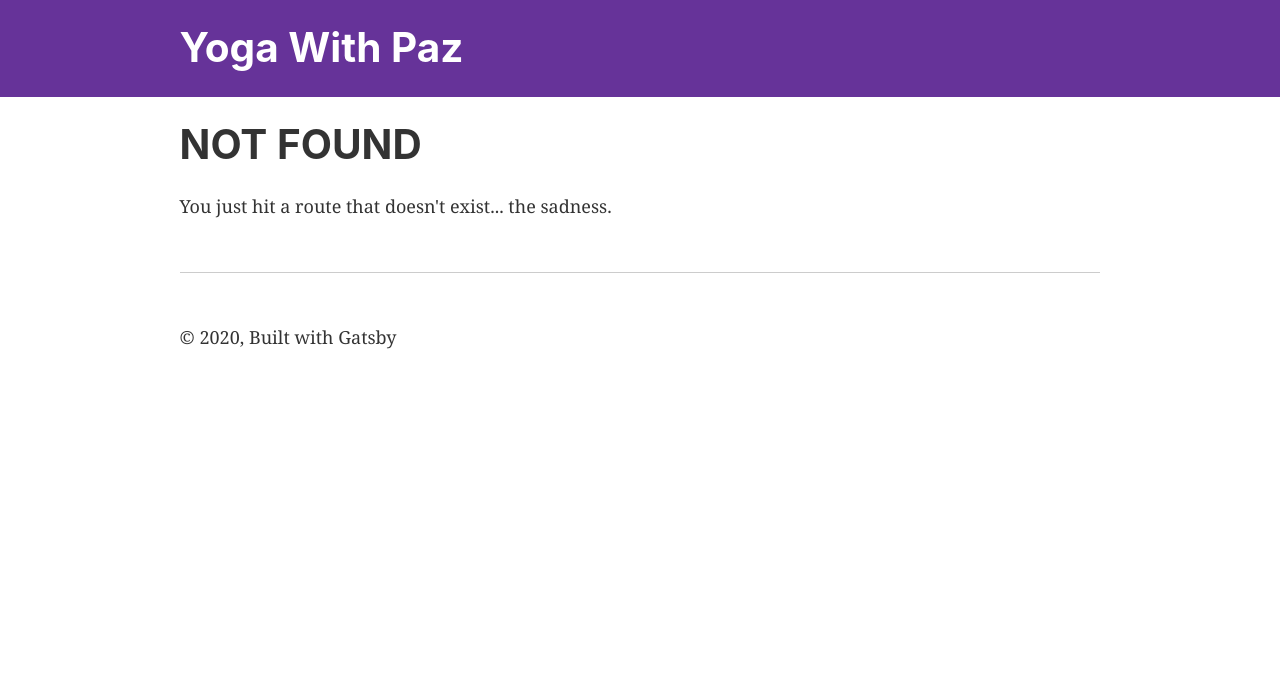
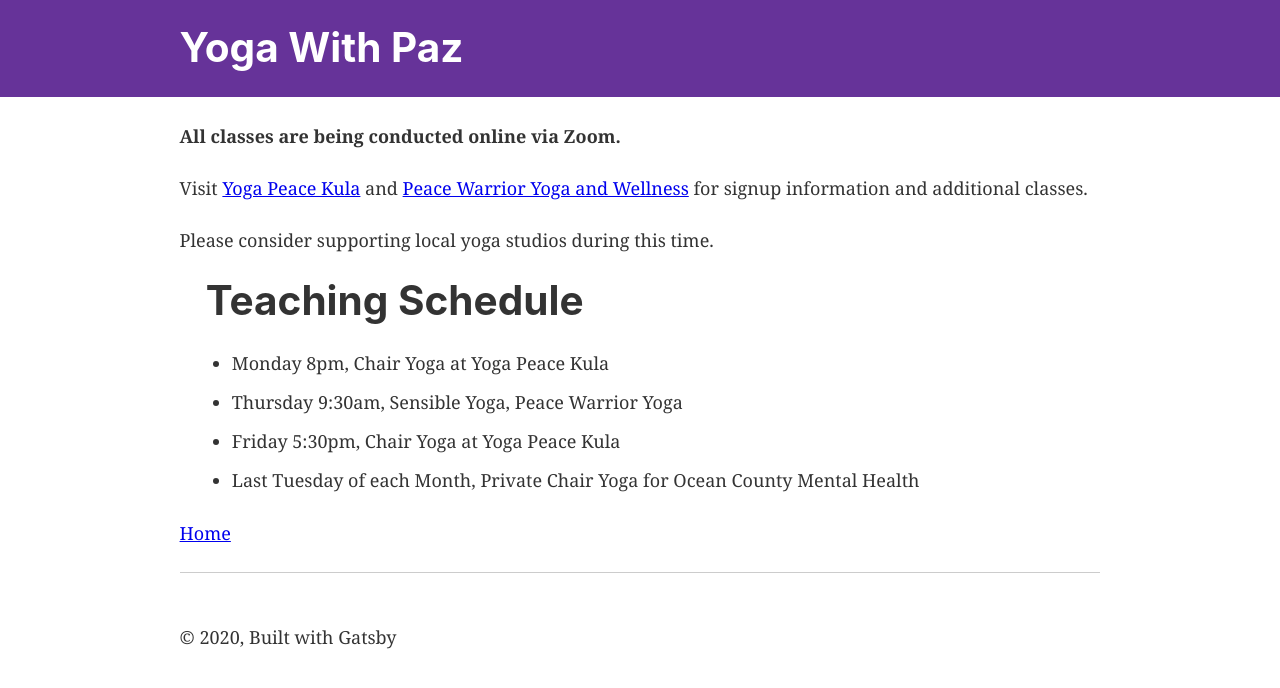
Before and after one commit to wisesmile/ywp, a Gatsby site: page /schedule in a window 1280 px wide. Before the commit this address had no page. Built offline with nearby package versions, Linux system fonts and the light colour scheme; Gatsby itself is replaced by a stand-in of ours.

Commit message:
Added schedule

```diff
--- /dev/null
+++ b/content/teaching-schedule.yaml
@@ -0,0 +1,7 @@
+title: Teaching Schedule
+content:
+  - item: Monday 8pm, Chair Yoga at Yoga Peace Kula
+    repo: https://github.com/armada-inc/gatsby-wordpress-libre-starter
+  - item: Thursday 9:30am, Sensible Yoga, Peace Warrior Yoga
+  - item: Friday 5:30pm, Chair Yoga at Yoga Peace Kula
+  - item: Last Tuesday of each Month, Private Chair Yoga for Ocean County Mental Health
--- a/src/pages/index.js
+++ b/src/pages/index.js
@@ -23,7 +23,7 @@
         </a>{" "}
       </p>
     </center>
-    <Link to="/about/">About</Link>
+    <Link to="/about/">About</Link>&nbsp;<Link to="/schedule/">Schedule</Link>
   </Layout>
 )
 
--- /dev/null
+++ b/src/pages/schedule.js
@@ -0,0 +1,30 @@
+import React from "react"
+import YAMLData from "../../content/teaching-schedule.yaml"
+import Layout from "../components/layout"
+import SEO from "../components/seo"
+import { Link } from "gatsby"
+
+const TeachingSchedule = () => (
+  <Layout>
+    <SEO title="Home" />
+    <p>
+      <b>All classes are being conducted online via Zoom.</b>
+    </p>{" "}
+    <p>
+      Visit <a href="http://www.yogapeacekula.com">Yoga Peace Kula</a> and{" "}
+      <a href="http://peacewarrioryoga.com/">Peace Warrior Yoga and Wellness</a>{" "}
+      for signup information and additional classes.{" "}
+    </p>
+    <p>Please consider supporting local yoga studios during this time.</p>
+    <div style={{ maxWidth: `960px`, margin: `1.45rem` }}>
+      <h1>{YAMLData.title}</h1>
+      <ul>
+        {YAMLData.content.map((data, index) => {
+          return <li key={`content_item_${index}`}>{data.item}</li>
+        })}
+      </ul>
+    </div>
+    <Link to="/">Home</Link>
+  </Layout>
+)
+export default TeachingSchedule
```
